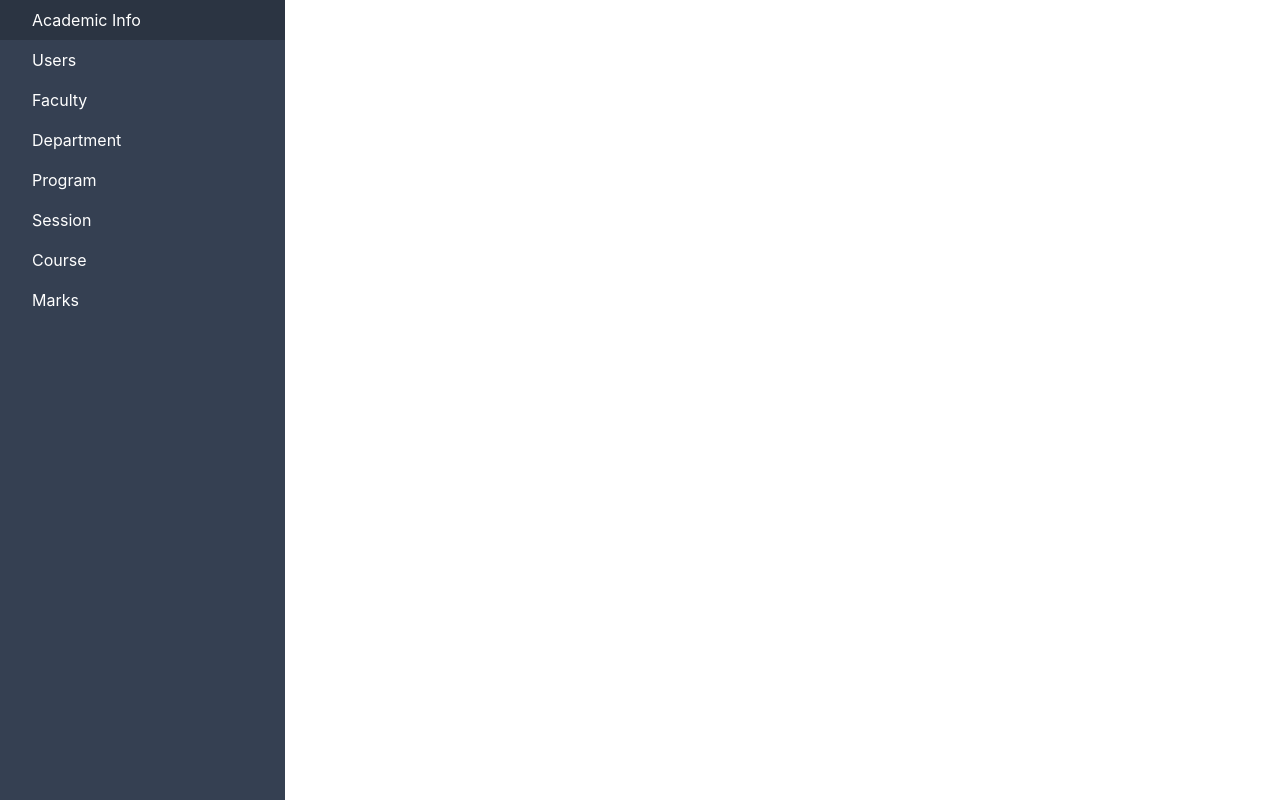
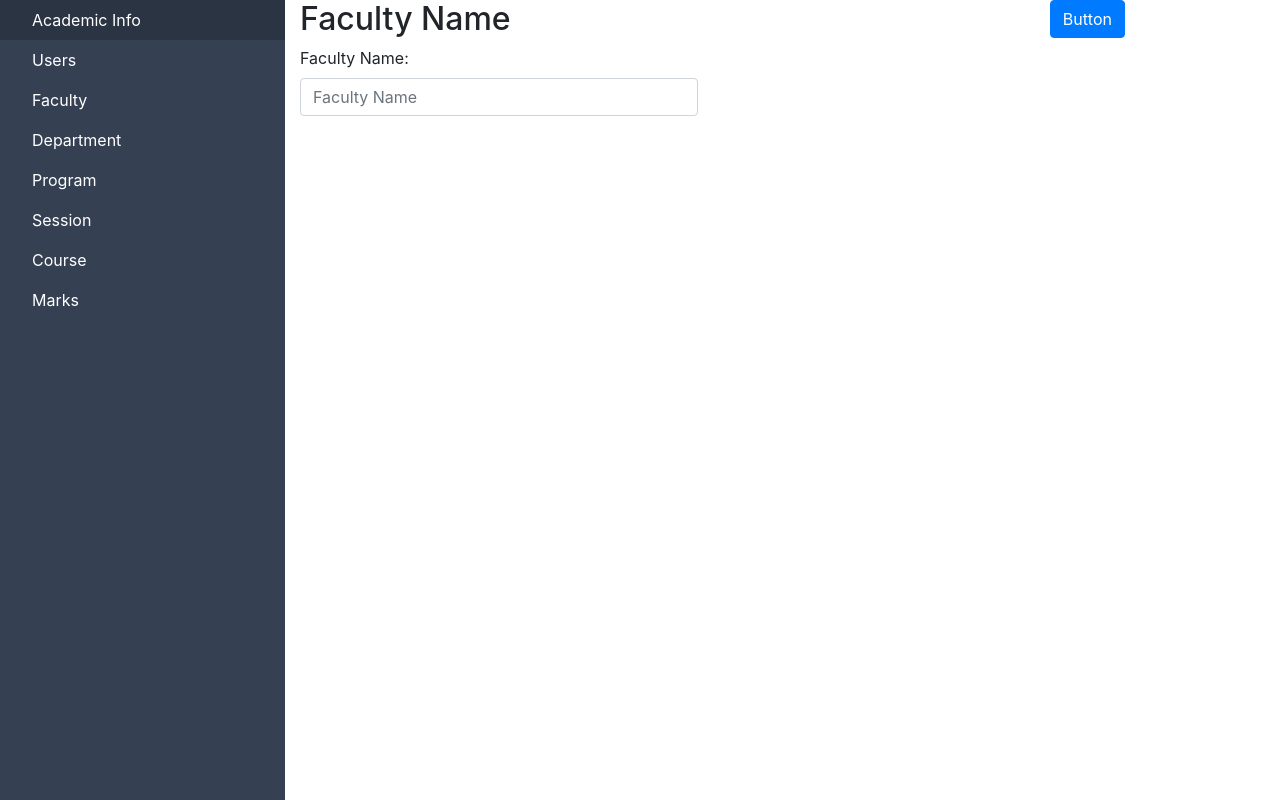
Before and after one commit to ifat420/automation, a Vue app: page /faculty in a window 1280 px wide. Built offline with nearby package versions, Linux system fonts and the light colour scheme.

Commit message:
faculty-1

```diff
--- a/src/pages/index/faculty.vue
+++ b/src/pages/index/faculty.vue
@@ -0,0 +1,38 @@
+<template>
+    <div class="container-fluid">
+        <div class="row">
+            <div class="col-6">
+                <h2>Faculty Name</h2>
+            </div>
+            <div class="col-6 text-right">
+                <button class="btn btn-primary">Button </button>
+            </div>
+        </div>
+
+        <div class="row">
+            <div class="col-6">
+                <div class="form-group">
+                    <label for="facultyName">Faculty Name:</label>
+                    <input type="text" class="form-control" id="faculty" name="facultyName" placeholder="Faculty Name">
+                </div>
+            </div>
+            <div class="col-6"></div>
+        </div>
+
+        <div class="row">
+            <div class="col-12">
+
+            </div>
+        </div>
+    </div>
+</template>
+
+<script>
+    export default{
+        data() {
+            return {
+
+            }
+        }
+    }
+</script>
```
Also changed, not shown: 1 other file (tests, documents, lock files or other folders).
